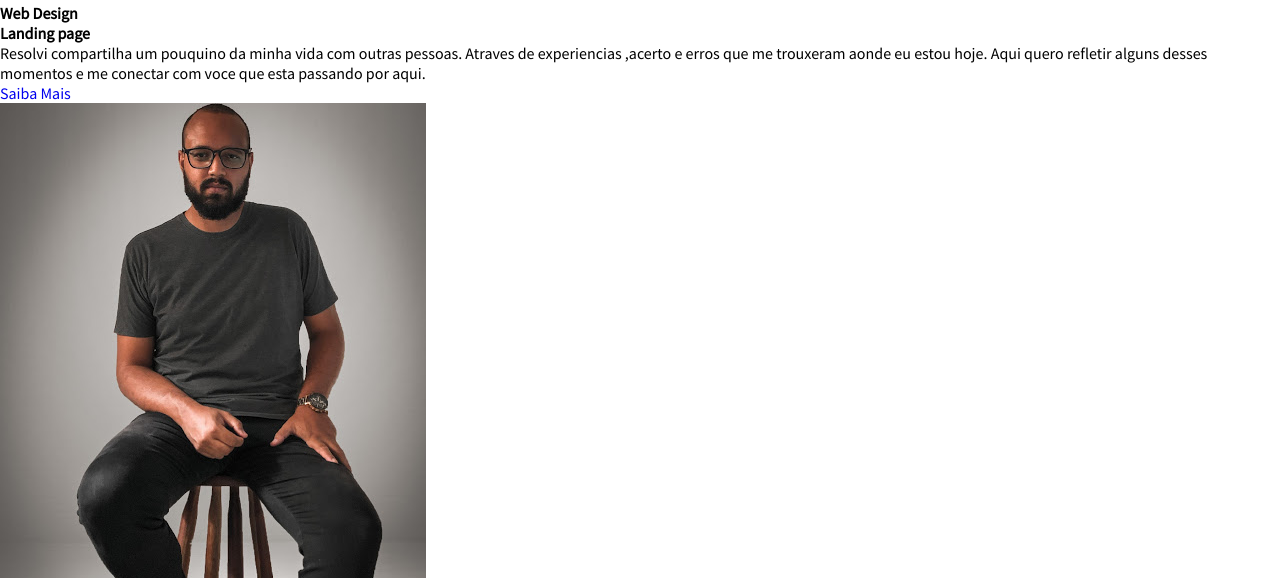
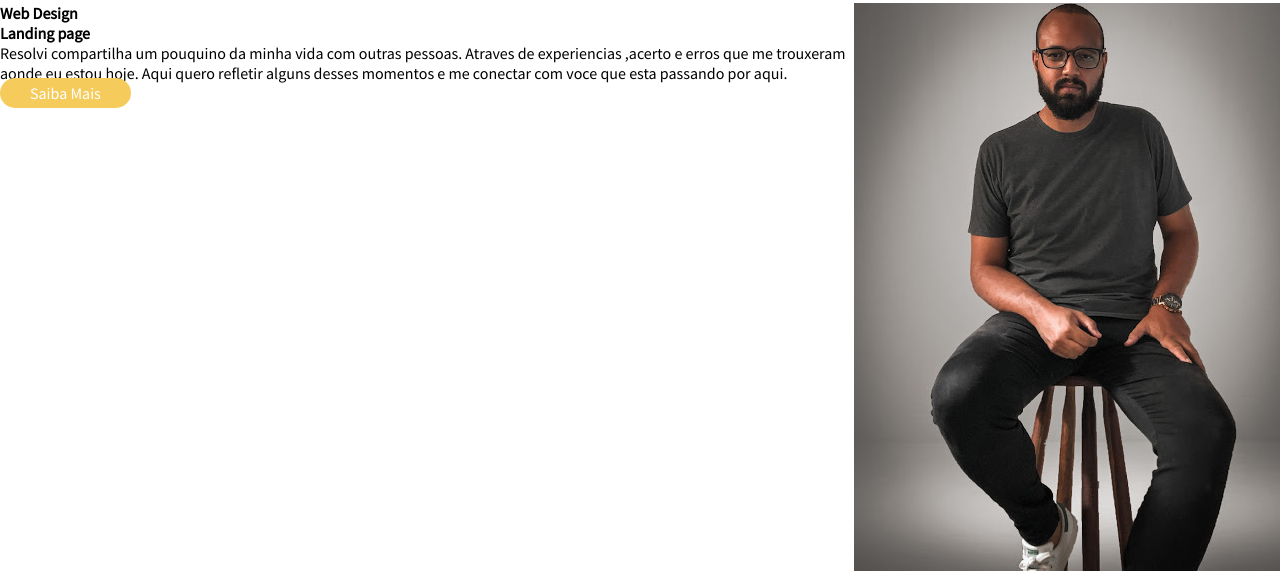
Before and after one commit to juliodesouza/Projeto-Blog1, a plain HTML site: page index.html in a window 1280 px wide. Shown: the part 547-1125 px from the top of the page. Drawn offline with Linux system fonts and the light colour scheme.

Commit message:
Refatoração e reutilização do CSS container e row

```diff
--- a/assets/css/Style.css
+++ b/assets/css/Style.css
@@ -15,3 +15,15 @@
   vertical-align: baseline;
   text-decoration: none;
 }
+
+.container {
+  width: 1024;
+  margin: 25px auto;
+  display: flex;
+  flex-direction: column;
+}
+
+.row{
+  display: flex;
+  flex-direction: row;
+}
--- a/assets/css/header.css
+++ b/assets/css/header.css
@@ -1,9 +1,4 @@
-header{
-  width: 1024;
-  margin: 25px auto;
-
-  display: flex;
-  flex-direction: row;
+header section {
   justify-content: space-between;
   align-items: center;
 }
--- a/index.html
+++ b/index.html
@@ -11,7 +11,8 @@
 
 <body>
   <!--Header-->
-  <header>
+  <header class="container">
+    <section class="row">
       <img src="./assets/Imagens/Logo.png">
       <!--Menu do Blog-->
       <nav>
@@ -33,13 +34,15 @@
         </ul>
       </nav>
       <!--End Menu do Blog-->
+    </section>
+
   </header>
   <!--End Header-->
 
   <!--Container-->
-  <main>
+  <main class="container">
     <!-- Section Conteudo do Blog-->
-    <section>
+    <section class="row">
       <!--Conteudo de texto Sobre o Blog-->
       <article>
         <h1>Web Design</h1>
@@ -51,7 +54,7 @@
           Aqui quero refletir alguns desses momentos e me conectar com voce que esta passando por aqui.
         </p>
 
-        <a href="#">Saiba Mais</a>
+        <a href="#" class="btn btn-amarelo"> Saiba Mais</a>
       </article>
       <!--End Conteudo de texto sobre o Blog-->
 
```
Lines whose indentation alone changed are shown as unchanged.
